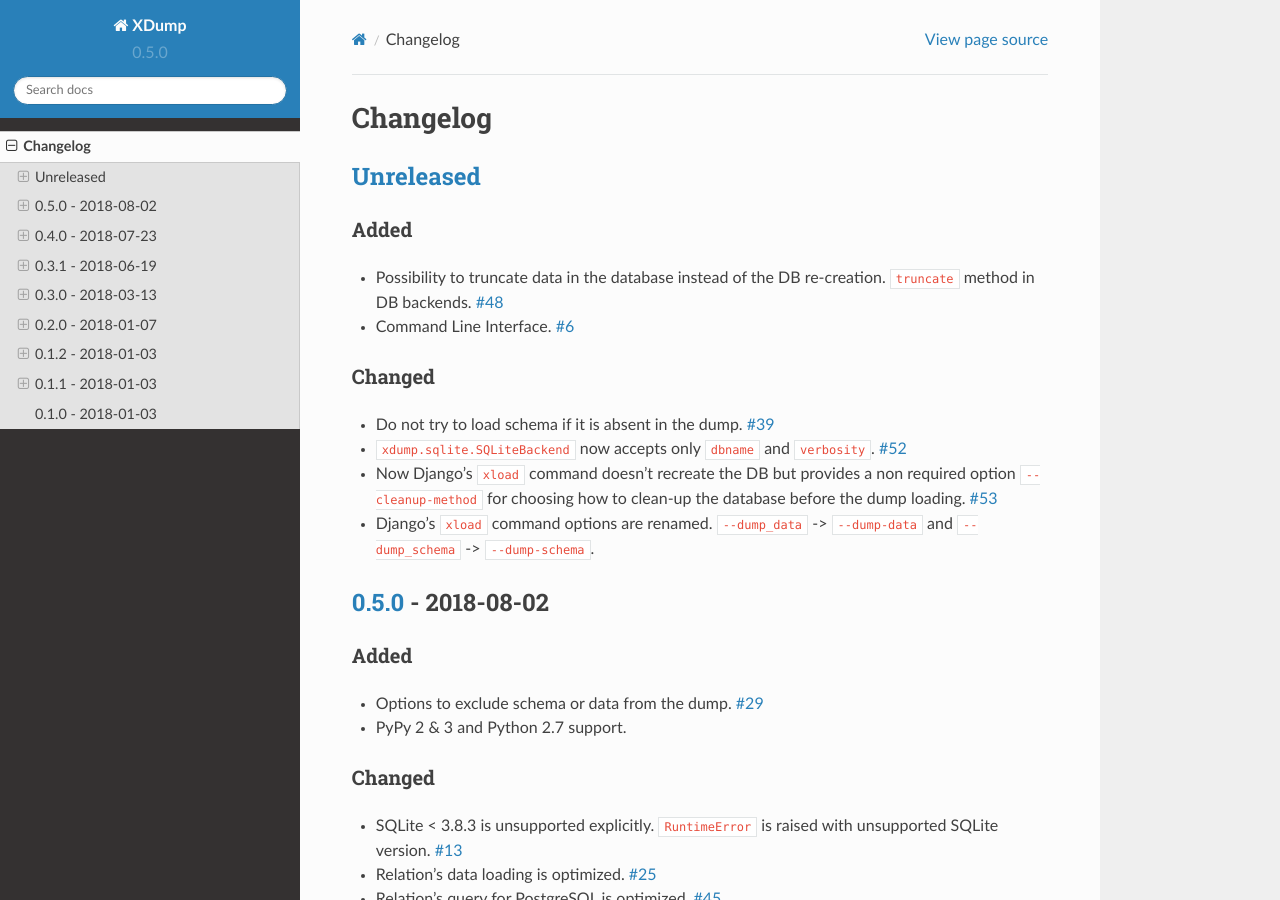
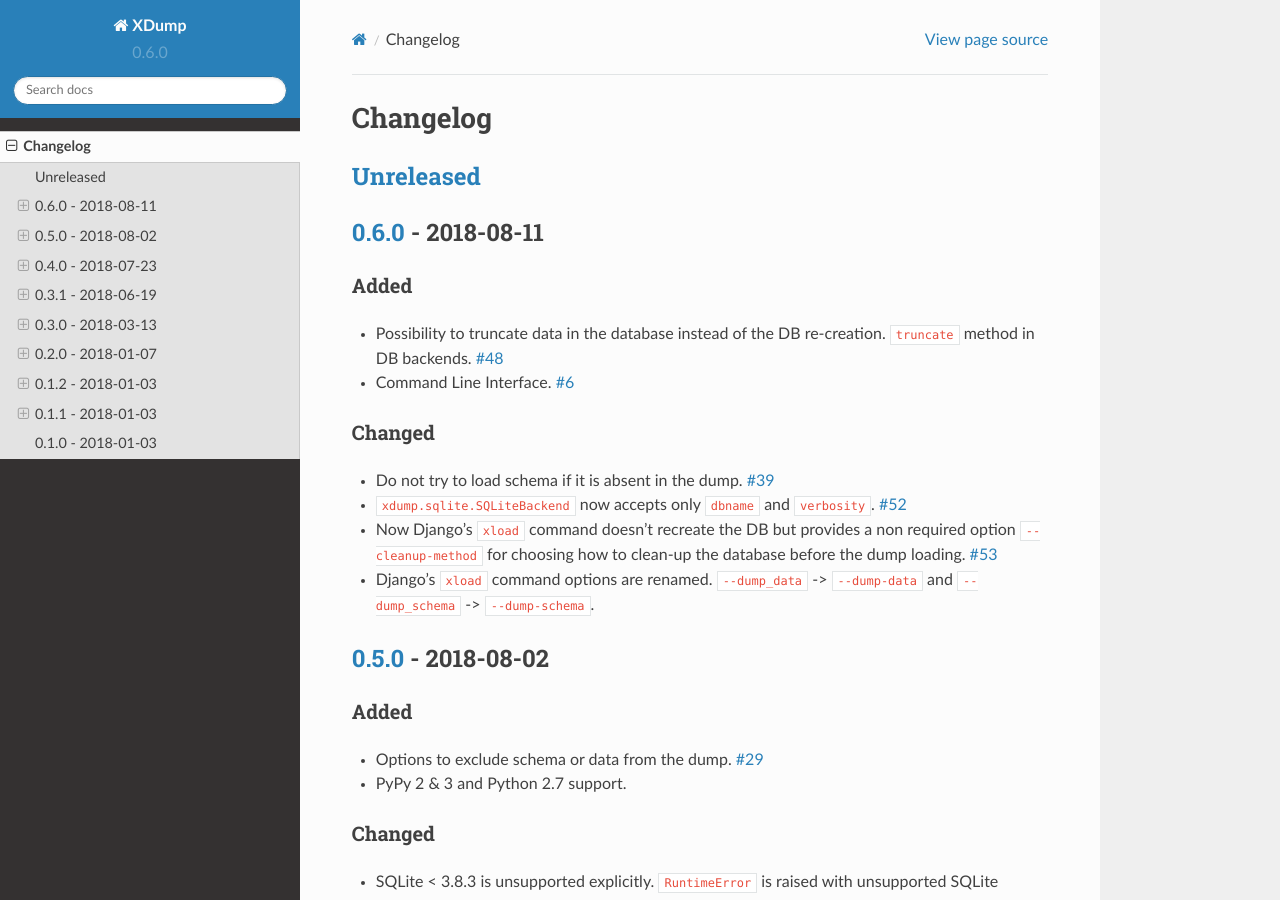
Before and after one commit to Stranger6667/xdump, a Sphinx documentation site: the page built from docs/changelog.rst, in a window 1280 px wide and 900 px high. Built offline with Sphinx 7.4.7 and the Read the Docs theme 2.0.0, drawn with Linux system fonts in a browser that asks for light colours.

Commit message:
Release 0.6.0

```diff
--- a/docs/changelog.rst
+++ b/docs/changelog.rst
@@ -5,6 +5,9 @@
 
 `Unreleased`_
 -------------
+
+`0.6.0`_ - 2018-08-11
+---------------------
 
 Added
 ~~~~~
@@ -100,7 +103,8 @@
 
 - Initial release.
 
-.. _Unreleased: https://github.com/Stranger6667/xdump/compare/0.5.0...HEAD
+.. _Unreleased: https://github.com/Stranger6667/xdump/compare/0.6.0...HEAD
+.. _0.6.0: https://github.com/Stranger6667/xdump/compare/0.5.0...0.6.0
 .. _0.5.0: https://github.com/Stranger6667/xdump/compare/0.4.0...0.5.0
 .. _0.4.0: https://github.com/Stranger6667/xdump/compare/0.3.1...0.4.0
 .. _0.3.1: https://github.com/Stranger6667/xdump/compare/0.3.0...0.3.1
--- a/xdump/__init__.py
+++ b/xdump/__init__.py
@@ -1,4 +1,4 @@
 # coding: utf-8
 
 
-__version__ = '0.5.0'
+__version__ = '0.6.0'
```
